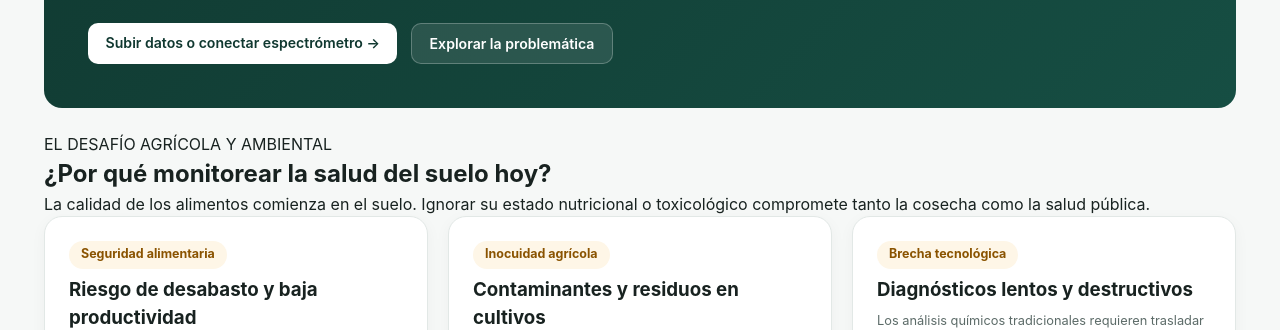
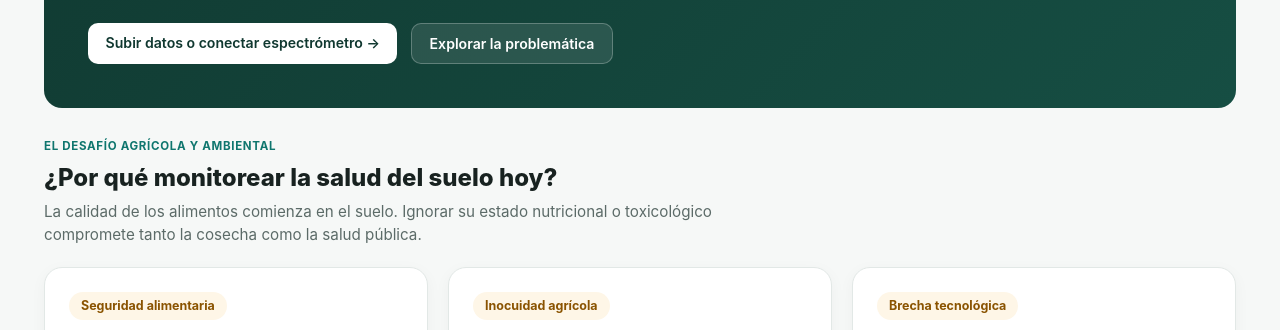
Before and after one commit to ricardoyashin/P-gina-web-iot, a plain HTML site: page index.html in a window 1280 px wide. Shown: the part 419-749 px from the top of the page. Drawn offline with Linux system fonts and the light colour scheme.

Commit message:
Restore design variables and main styles in style.css

```diff
--- a/style.css
+++ b/style.css
@@ -211,6 +211,33 @@ body {
     gap: 1.5rem;
 }
 
+/* --- Encabezados de Sección --- */
+.section-heading {
+    margin-bottom: 1.25rem;
+}
+
+.section-kicker {
+    display: inline-block;
+    font-size: 0.72rem;
+    font-weight: 700;
+    letter-spacing: 0.06em;
+    color: var(--teal-accent);
+    margin-bottom: 0.3rem;
+}
+
+.section-heading h2 {
+    font-size: 1.5rem;
+    font-weight: 800;
+    color: var(--text-main);
+    margin-bottom: 0.35rem;
+}
+
+.section-heading p {
+    font-size: 0.95rem;
+    color: var(--text-muted);
+    max-width: 720px;
+}
+
 /* --- Hero Banner --- */
 .hero-banner {
     background: linear-gradient(135deg, var(--forest-dark) 0%, var(--forest-mid) 100%);
@@ -343,6 +370,13 @@ body {
     display: flex;
     flex-direction: column;
     gap: 0.45rem;
+}
+
+.card-topic-title {
+    font-size: 1.05rem;
+    font-weight: 700;
+    color: var(--text-main);
+    margin: 0.35rem 0;
 }
 
 .kpi-label {
```
